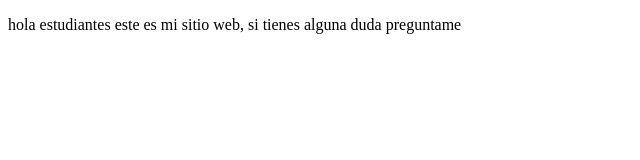
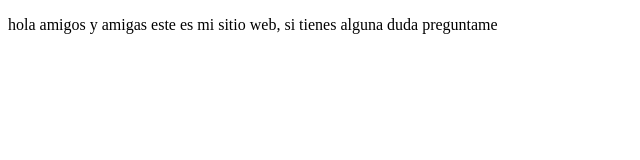
Before and after one commit to matthew1095/proyectodemocursoprework, a plain HTML site: page index.html in a window 1280 px wide. Shown: the whole page, without its empty margins (0-640 px from the left). Drawn offline with Linux system fonts and the light colour scheme.

Commit message:
cambios pusimos amigas y amigos

```diff
--- a/index.html
+++ b/index.html
@@ -8,7 +8,7 @@
 </head>
 <body>
     <p>
-hola estudiantes este es mi sitio web, si tienes alguna duda preguntame
+hola amigos y amigas este es mi sitio web, si tienes alguna duda preguntame
     </p>
 </body>
 </html>
```
